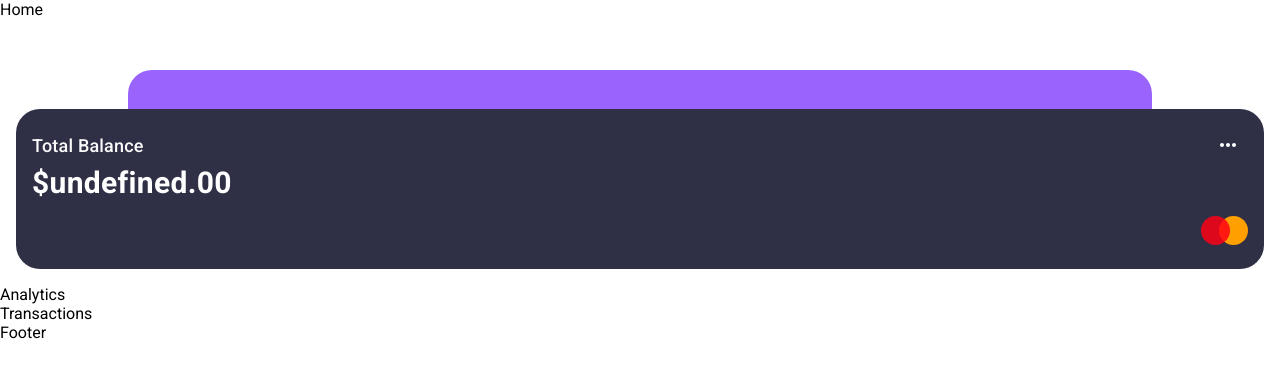
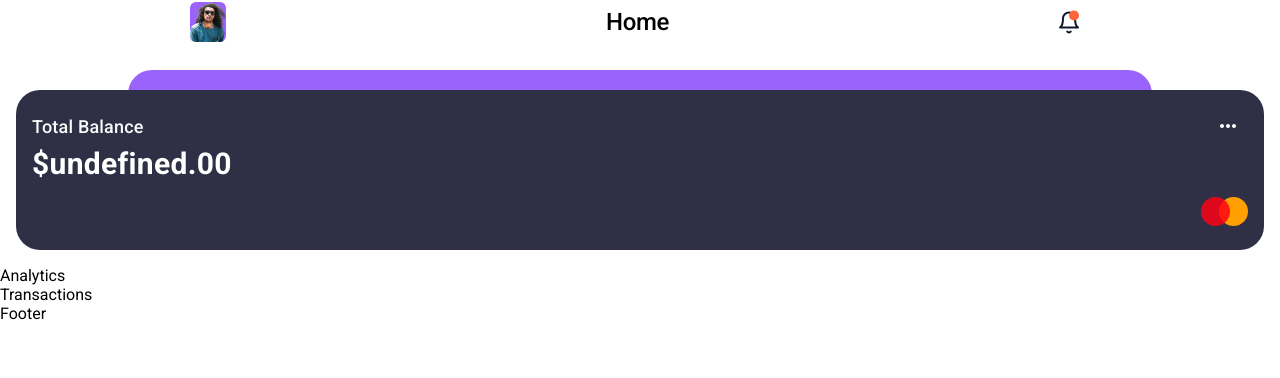
Before and after one commit to bagetmasta/expense-tracker-app, a React (Create React App) app: page / in a window 1280 px wide. Shown: the top 378 px of the page. Built offline with nearby package versions, Linux system fonts and the light colour scheme; no server answers.

Commit message:
done with header

```diff
--- a/src/components/AppBar/AppBar.tsx
+++ b/src/components/AppBar/AppBar.tsx
@@ -1,6 +1,14 @@
-import React from "react";
 import { Suspense } from "react";
 import { Outlet, useLocation } from "react-router-dom";
+import {
+  AppBar as MuiAppBar,
+  Box,
+  CircularProgress,
+  Typography,
+} from "@mui/material";
+import faceLogo from "../../images/account-face.png";
+import BeltAlert from "../../images/BeltAlert";
+import IconButton from "@mui/material/IconButton";
 
 export default function AppBar() {
   const location = useLocation();
@@ -19,13 +27,60 @@ export default function AppBar() {
 
   return (
     <>
-      <header>{title}</header>
-      <Suspense fallback={<div>Loading...</div>}>
+      <MuiAppBar
+        sx={{
+          flexDirection: "row",
+          justifyContent: "space-around",
+          alignItems: "center",
+          color: "#000",
+          boxShadow: "none",
+          bgcolor: "#fff",
+        }}
+      >
+        <Box
+          sx={{
+            width: 36,
+            height: 40,
+            bgcolor: "#9B63FC",
+            display: "flex",
+            alignItems: "center",
+            justifyContent: "center",
+            overflow: "hidden",
+            borderRadius: "6px",
+          }}
+        >
+          <img
+            src={faceLogo}
+            alt="Profile"
+            style={{
+              width: "100%",
+              height: "100%",
+              objectFit: "cover",
+            }}
+          />
+        </Box>
+        <Typography
+          variant="h1"
+          sx={{ fontSize: "24px", fontWeight: 500, lineHeight: "normal" }}
+        >
+          {title}
+        </Typography>
+        <IconButton>
+          <BeltAlert />
+        </IconButton>
+      </MuiAppBar>
+      <Suspense
+        fallback={
+          <Box display="flex" justifyContent="center">
+            <CircularProgress />
+          </Box>
+        }
+      >
         <main>
           <Outlet />
         </main>
+        <footer>Footer</footer>
       </Suspense>
-      <footer>Footer</footer>
     </>
   );
 }
--- /dev/null
+++ b/src/images/BeltAlert.tsx
@@ -0,0 +1,27 @@
+const BeltAlert = () => (
+  <svg
+    width="25"
+    height="27"
+    viewBox="0 0 25 27"
+    fill="none"
+    xmlns="http://www.w3.org/2000/svg"
+  >
+    <path
+      d="M18 10.5018C18 8.91053 17.3679 7.38441 16.2426 6.25919C15.1174 5.13397 13.5913 4.50183 12 4.50183C10.4087 4.50183 8.88258 5.13397 7.75736 6.25919C6.63214 7.38441 6 8.91053 6 10.5018C6 17.5018 3 19.5018 3 19.5018H21C21 19.5018 18 17.5018 18 10.5018Z"
+      stroke="#0F172A"
+      strokeWidth="2"
+      strokeLinecap="round"
+      strokeLinejoin="round"
+    />
+    <path
+      d="M13.73 23.5018C13.5542 23.8049 13.3019 24.0565 12.9982 24.2314C12.6946 24.4062 12.3504 24.4983 12 24.4983C11.6496 24.4983 11.3054 24.4062 11.0018 24.2314C10.6982 24.0565 10.4458 23.8049 10.27 23.5018"
+      stroke="#0F172A"
+      strokeWidth="2"
+      strokeLinecap="round"
+      strokeLinejoin="round"
+    />
+    <circle cx="17" cy="7.50183" r="5" fill="#FF643B" />
+  </svg>
+);
+
+export default BeltAlert;
```
Also changed, not shown: src/images/account-face.png (added).
